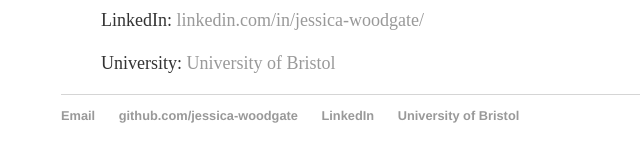
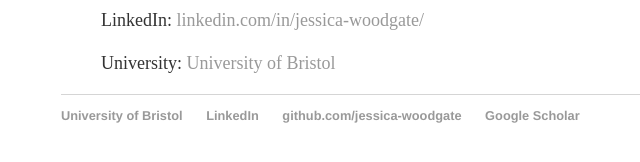
Before and after one commit to jessica-woodgate/jessica-woodgate.github.io, a Jekyll site: the page built from docs/contact/index.html, in a window 1280 px wide. Shown: the part 276-438 px from the top of the page, without its empty margins (131-771 px from the left). Built offline with Jekyll 4.4.1, drawn with Linux system fonts in a browser that asks for light colours.

Commit message:
bug fix, scholar

```diff
--- a/docs/_layouts/default.html
+++ b/docs/_layouts/default.html
@@ -21,10 +21,10 @@
 			</div><!-- /.container -->
 			<footer>
 	    		<ul>
-	        		<li><a href="jessica.woodgate@bristol.ac.uk">Email</a></li>
+					<li><a href="https://research-information.bris.ac.uk/en/persons/jessica-woodgate">University of Bristol</a></li>
+					<li><a href="https://www.linkedin.com/in/jessica-woodgate/">LinkedIn</a></li>
 	        		<li><a href="https://github.com/jessica-woodgate">github.com/jessica-woodgate</a></li>
-					<li><a href="https://www.linkedin.com/in/jessica-woodgate/">LinkedIn</a></li>
-					<li><a href="https://research-information.bris.ac.uk/en/persons/jessica-woodgate">University of Bristol</a></li>
+					<li><a href="https://scholar.google.co.uk/citations?user=bHvxm3IAAAAJ&hl=en&oi=ao">Google Scholar</a></li>
 				</ul>
 			</footer>
 		</body>
--- a/docs/index.html
+++ b/docs/index.html
@@ -32,7 +32,7 @@ layout: home
 		</p>
 
 		<p>
-		I am also an organiser of <a href="https://dataethicsclub.com/index.html">Data Ethics Club</a>, a "journal" club about doing data science ethically. Sign up to <a href="https://dataethicsclub.com/mailing-list.html">the mailing list</a> and <a href="https://dataethicsclub.com/write_ups/write-ups.html"></a>read our write ups</a>.
+		I am also an organiser of <a href="https://dataethicsclub.com/index.html">Data Ethics Club</a>, a "journal" club about doing data science ethically. Sign up to <a href="https://dataethicsclub.com/mailing-list.html">the mailing list</a> and <a href="https://dataethicsclub.com/write_ups/write-ups.html">read our write ups</a>.
 		</p>
 
 		<p>
```
